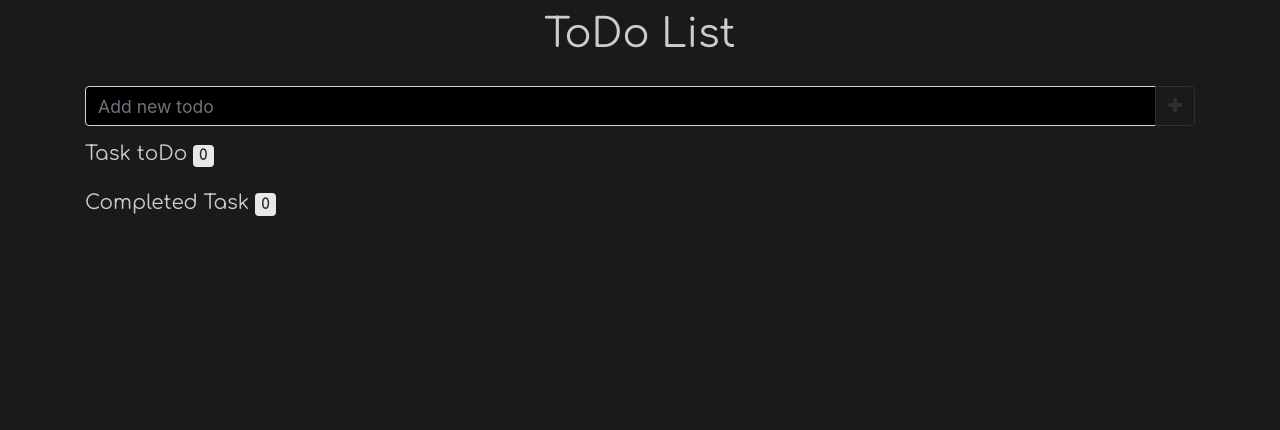
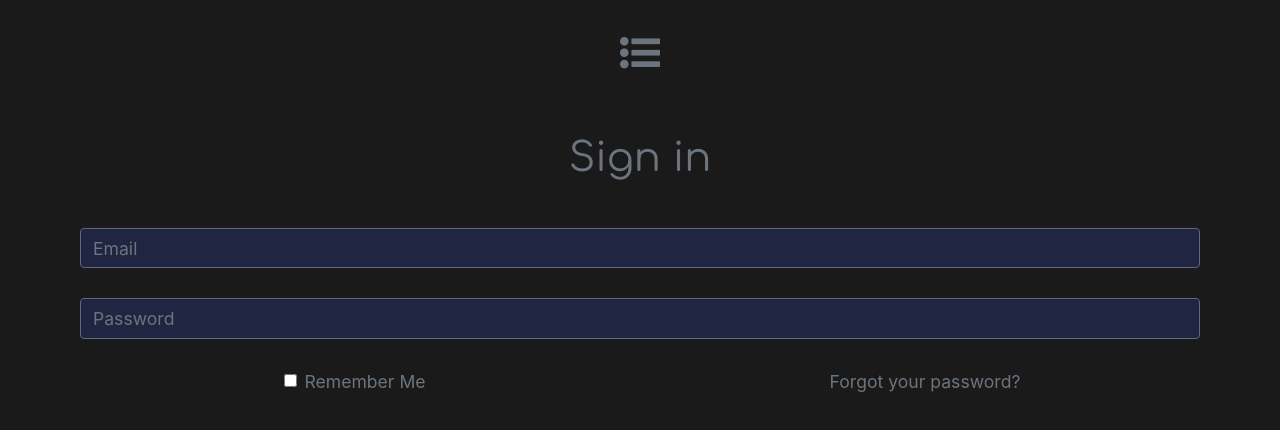
Before and after one commit to marcoaureliorb/toDoListMEAN, an Angular app: page / in a window 1280 px wide. Shown: the top 430 px of the page. Built offline with nearby package versions, Linux system fonts and the light colour scheme.

Commit message:
Login component

```diff
--- a/src/app/app-routing.module.ts
+++ b/src/app/app-routing.module.ts
@@ -1,9 +1,10 @@
 import { NgModule } from '@angular/core';
 import { Routes, RouterModule } from '@angular/router';
 import { ContentComponent } from './content/content.component';
+import { LoginComponent } from './login/login.component';
 
 const routes: Routes = [
-  { path: '', component: ContentComponent },
+  { path: '', component: LoginComponent },
 ];
 
 @NgModule({
--- a/src/app/app.component.html
+++ b/src/app/app.component.html
@@ -1,4 +1,7 @@
 <div class="container">
-<app-header></app-header>
-<router-outlet></router-outlet>
+
+    <app-header *ngIf="isShow"></app-header>
+
+    <router-outlet></router-outlet>
+
 </div>
--- a/src/app/app.component.ts
+++ b/src/app/app.component.ts
@@ -1,10 +1,19 @@
-import { Component } from '@angular/core';
+import { Component, OnInit  } from '@angular/core';
 
 @Component({
   selector: 'app-root',
   templateUrl: './app.component.html',
   styleUrls: ['./app.component.css']
 })
-export class AppComponent {
+
+
+export class AppComponent implements OnInit {
+
+  isShow: boolean;
+
   title = 'toDoList';
+
+  ngOnInit() {
+    this.isShow = false;
+  }
 }
--- a/src/app/app.module.ts
+++ b/src/app/app.module.ts
@@ -6,12 +6,14 @@ import { AppRoutingModule } from './app-routing.module';
 import { AppComponent } from './app.component';
 import { HeaderComponent } from './header/header.component';
 import { ContentComponent } from './content/content.component';
+import { LoginComponent } from './login/login.component';
 
 @NgModule({
   declarations: [
     AppComponent,
     HeaderComponent,
-    ContentComponent
+    ContentComponent,
+    LoginComponent
   ],
   imports: [
     BrowserModule,
--- /dev/null
+++ b/src/app/login/login.component.css
@@ -0,0 +1,15 @@
+body{
+    background-color: #202542;
+  }
+  .row {
+    margin-top: 10px;
+  }
+
+  .col {
+    padding: 10px;
+  }
+
+  input{
+    border: solid 1px #626880;
+    background-color: #202542 !important;
+  }
--- /dev/null
+++ b/src/app/login/login.component.html
@@ -0,0 +1,64 @@
+<form>
+    <div class="form-group">
+
+        <div class="row">
+            <div class="col">
+                <div class="col text-center">
+                    <label class="text-muted">
+                        <h1>
+                            <i class="fa fa-list-ul" aria-hidden="true"></i>
+                        </h1>
+                    </label>
+                </div>
+            </div>
+        </div>
+        <div class="row">
+            <div class="col text-center">
+                <label class="text-muted">
+                    <h1>
+                        Sign in
+                    </h1>
+                </label>
+            </div>
+        </div>
+        <div class="row">
+            <div class="col">
+                <input type="text" class="form-control" placeholder="Email">
+            </div>
+        </div>
+        <div class="row">
+            <div class="col">
+                <input type="text" class="form-control" placeholder="Password">
+            </div>
+        </div>
+        <div class="row">
+            <div class="col text-center">
+                <div class="form-check">
+                    <input class="form-check-input" type="checkbox" value="" id="defaultCheck1">
+                    <label class="form-check-label text-muted" for="defaultCheck1">
+                        Remember Me
+                    </label>
+                </div>
+            </div>
+            <div class="col text-center">
+                <label class="text-muted">
+                    Forgot your password?
+                </label>
+
+
+            </div>
+        </div>
+        <div class="row">
+            <div class="col">
+            </div>
+        </div>
+        <div class="row">
+            <div class="col">
+            </div>
+        </div>
+        <div class="row">
+            <div class="col">
+            </div>
+        </div>
+    </div>
+</form>
--- /dev/null
+++ b/src/app/login/login.component.ts
@@ -0,0 +1,15 @@
+import { Component, OnInit } from '@angular/core';
+
+@Component({
+  selector: 'app-login',
+  templateUrl: './login.component.html',
+  styleUrls: ['./login.component.css']
+})
+export class LoginComponent implements OnInit {
+
+  constructor() { }
+
+  ngOnInit() {
+  }
+
+}
```
Also changed, not shown: 1 other file (tests, documents, lock files or other folders).
